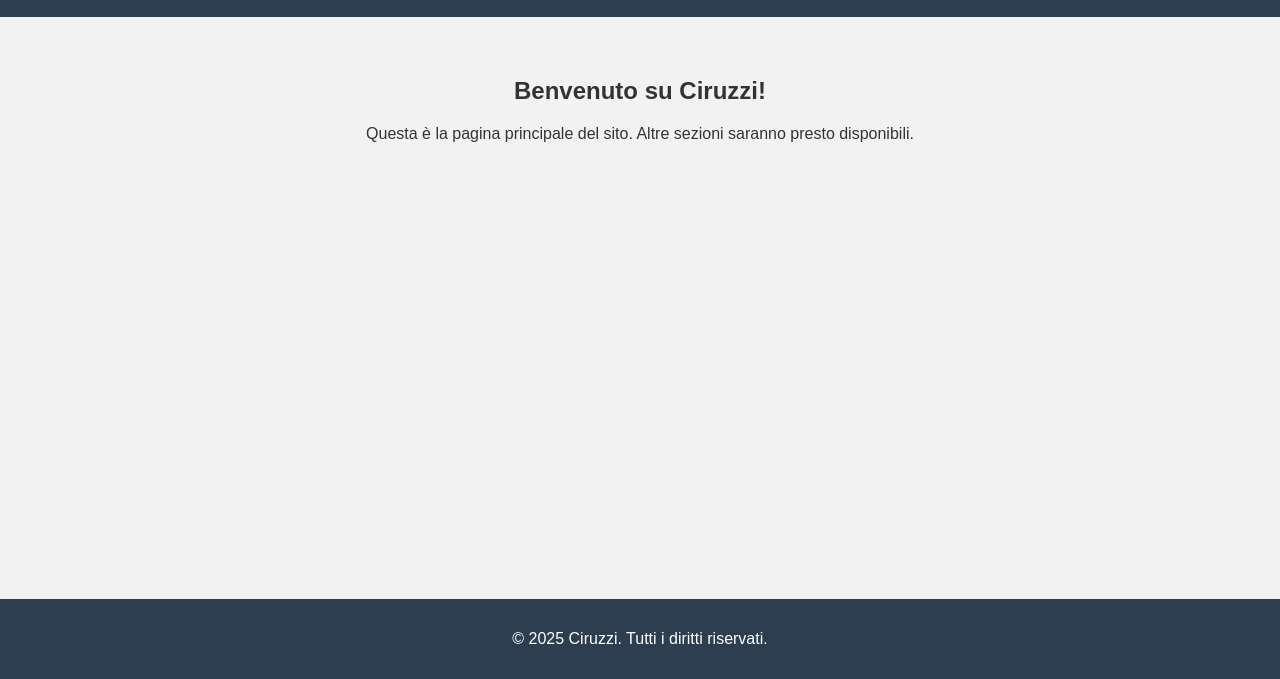
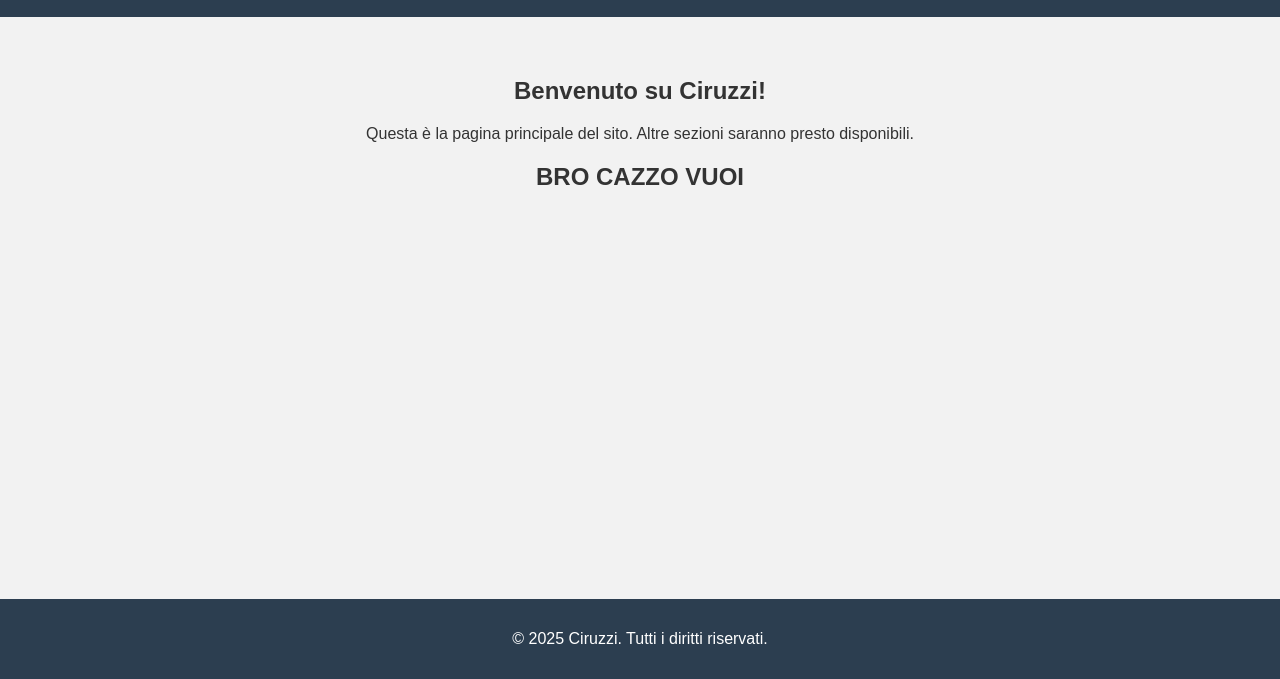
Before and after one commit to Websiterss34/ciruzzi, a plain HTML site: page index.html in a window 1280 px wide. Shown: the part 121-800 px from the top of the page. Drawn offline with Linux system fonts and the light colour scheme.

Commit message:
Update index.html

```diff
--- a/index.html
+++ b/index.html
@@ -22,6 +22,7 @@
         <section class="content">
             <h2>Benvenuto su Ciruzzi!</h2>
             <p>Questa è la pagina principale del sito. Altre sezioni saranno presto disponibili.</p>
+            <h1>BRO CAZZO VUOI</h1>
         </section>
     </main>
 
```
